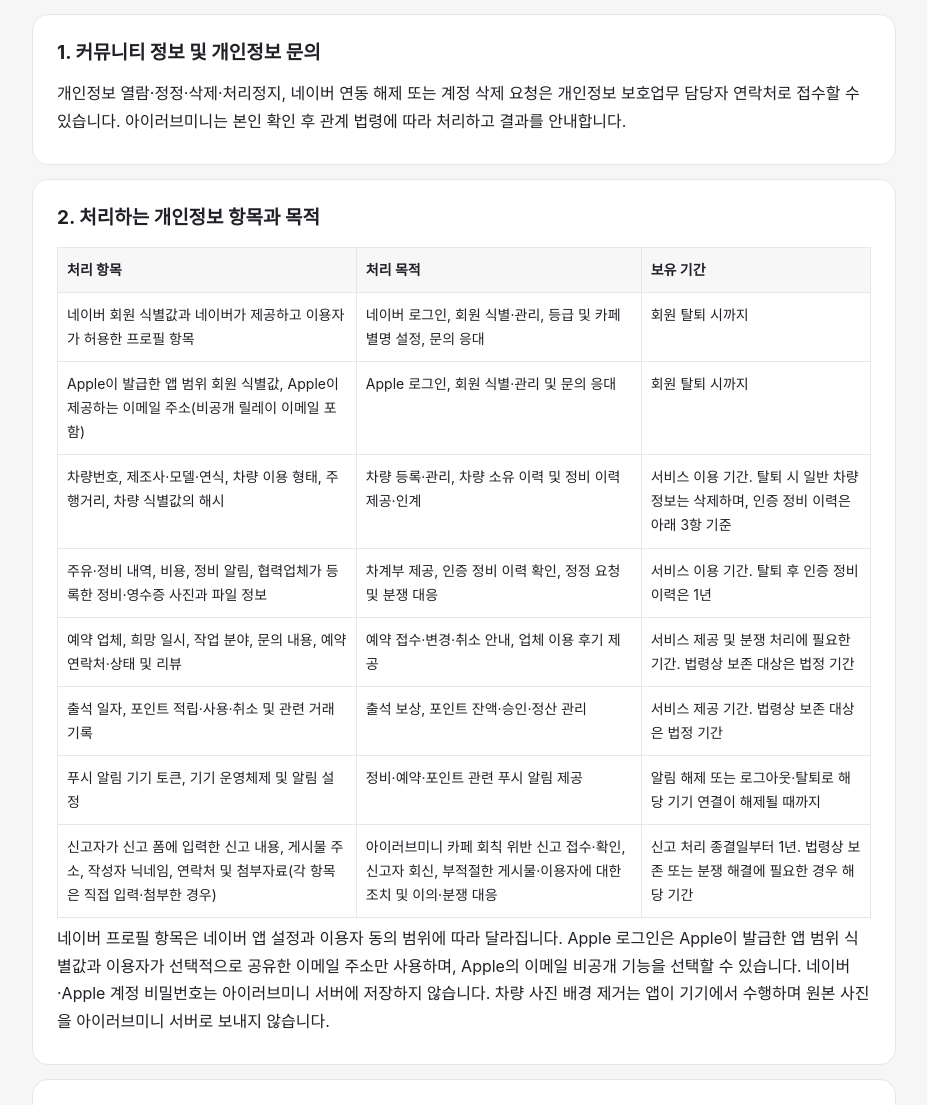
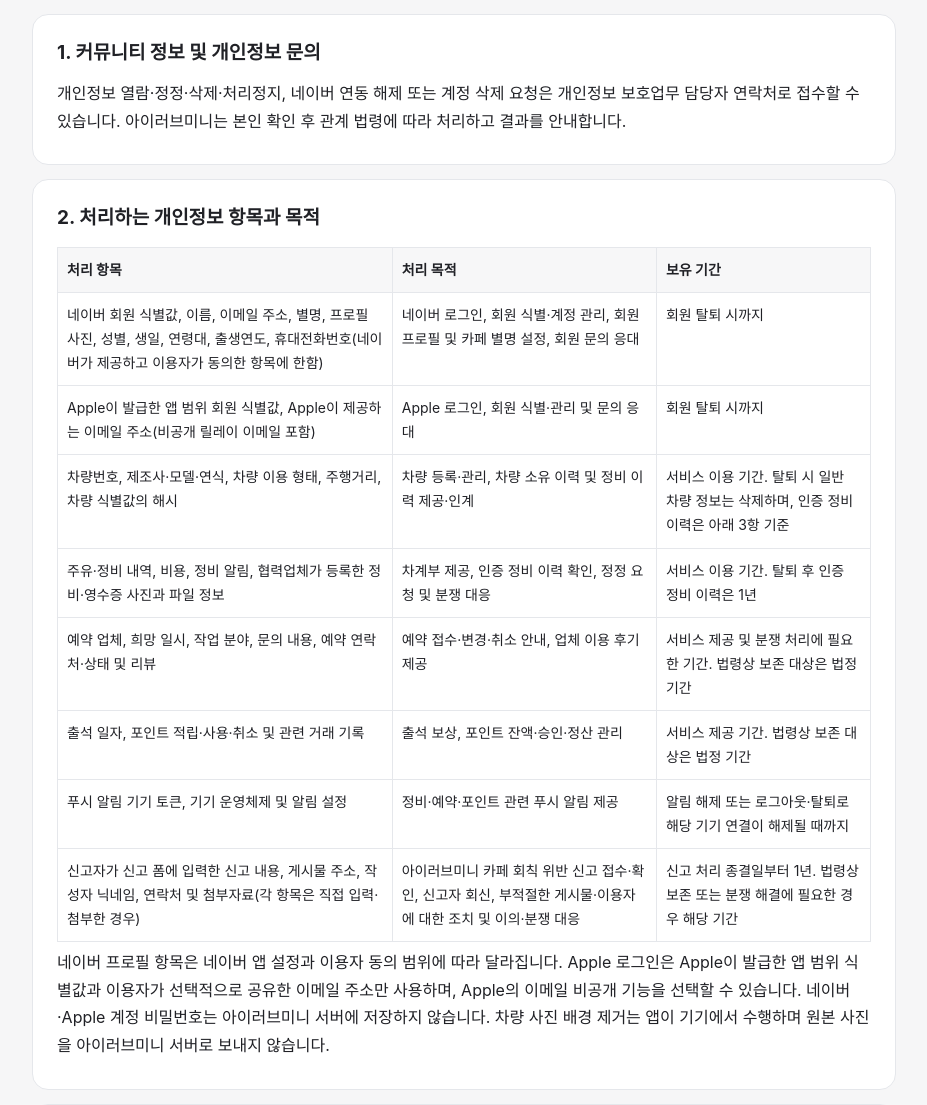
Before and after one commit to newsilver1028-hue/ilovemini, a Django app: page /privacy/ in a window 1280 px wide. Shown: the part 317-1422 px from the top of the page, without its empty margins (176-1103 px from the left). Run offline with Django 5.2, Linux system fonts and the light colour scheme; parts of the project's set-up code (start-up, migrations or seed data) failed here and were passed over.

Commit message:
List Naver profile fields in privacy policy

```diff
--- a/platform/api/templates/public/privacy_policy.html
+++ b/platform/api/templates/public/privacy_policy.html
@@ -59,7 +59,7 @@
 
     <section><h2>2. 처리하는 개인정보 항목과 목적</h2>
       <table><thead><tr><th>처리 항목</th><th>처리 목적</th><th>보유 기간</th></tr></thead><tbody>
-        <tr><td>네이버 회원 식별값과 네이버가 제공하고 이용자가 허용한 프로필 항목</td><td>네이버 로그인, 회원 식별·관리, 등급 및 카페 별명 설정, 문의 응대</td><td>회원 탈퇴 시까지</td></tr>
+        <tr><td>네이버 회원 식별값, 이름, 이메일 주소, 별명, 프로필 사진, 성별, 생일, 연령대, 출생연도, 휴대전화번호(네이버가 제공하고 이용자가 동의한 항목에 한함)</td><td>네이버 로그인, 회원 식별·계정 관리, 회원 프로필 및 카페 별명 설정, 회원 문의 응대</td><td>회원 탈퇴 시까지</td></tr>
         <tr><td>Apple이 발급한 앱 범위 회원 식별값, Apple이 제공하는 이메일 주소(비공개 릴레이 이메일 포함)</td><td>Apple 로그인, 회원 식별·관리 및 문의 응대</td><td>회원 탈퇴 시까지</td></tr>
         <tr><td>차량번호, 제조사·모델·연식, 차량 이용 형태, 주행거리, 차량 식별값의 해시</td><td>차량 등록·관리, 차량 소유 이력 및 정비 이력 제공·인계</td><td>서비스 이용 기간. 탈퇴 시 일반 차량 정보는 삭제하며, 인증 정비 이력은 아래 3항 기준</td></tr>
         <tr><td>주유·정비 내역, 비용, 정비 알림, 협력업체가 등록한 정비·영수증 사진과 파일 정보</td><td>차계부 제공, 인증 정비 이력 확인, 정정 요청 및 분쟁 대응</td><td>서비스 이용 기간. 탈퇴 후 인증 정비 이력은 1년</td></tr>
```
